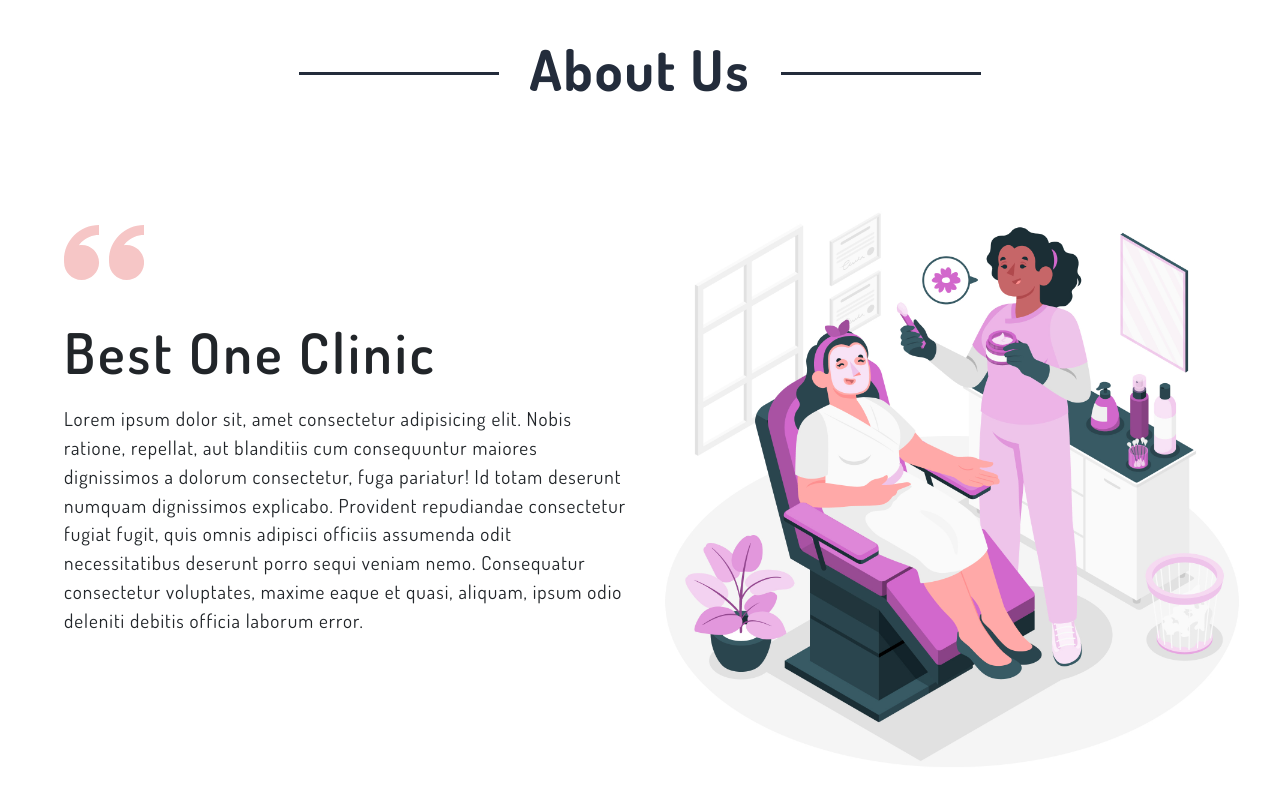
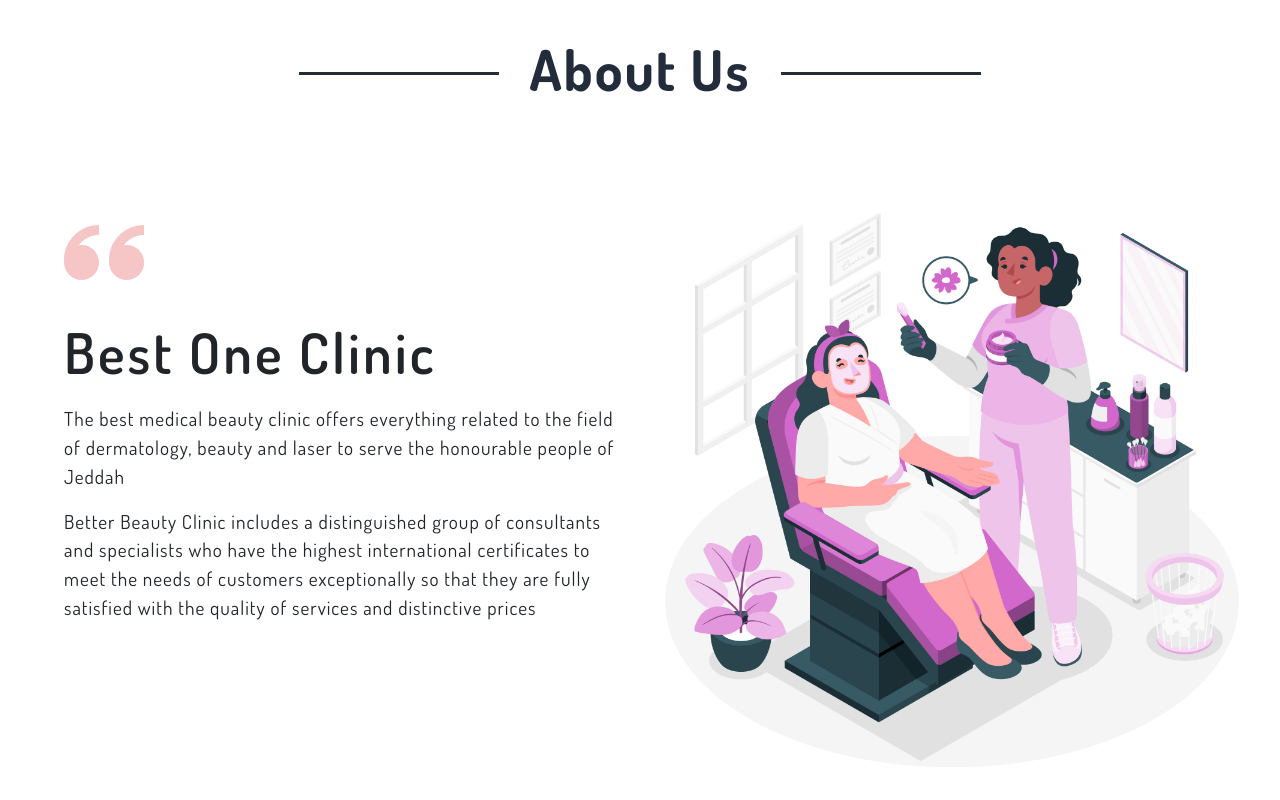
Before and after one commit to Mohamed-A-Awara/Beauty-Clinic, a React (Vite) app: page / in a window 1280 px wide. Shown: the part 850-1650 px from the top of the page. Built offline with nearby package versions, Linux system fonts and the light colour scheme.

Commit message:
version 1.3

```diff
--- a/src/Pages/About Us/AboutUs.jsx
+++ b/src/Pages/About Us/AboutUs.jsx
@@ -21,9 +21,12 @@ function AboutUs() {
                 <div className='containerUser'>
                     <Row >
                         <Col lg='6' md='12' sm='12' className='aboutContent-data'>
-                                <span> <ImQuotesLeft/>  </span>
+                            <span> <ImQuotesLeft />  </span>
                             <h1>Best One Clinic </h1>
-                                <p>Lorem ipsum dolor sit, amet consectetur adipisicing elit. Nobis ratione, repellat, aut blanditiis cum consequuntur maiores dignissimos a dolorum consectetur, fuga pariatur! Id totam deserunt numquam dignissimos explicabo. Provident repudiandae consectetur fugiat fugit, quis omnis adipisci officiis assumenda odit necessitatibus deserunt porro sequi veniam nemo. Consequatur consectetur voluptates, maxime eaque et quasi, aliquam, ipsum odio deleniti debitis officia laborum error.</p>
+                            <p>The best medical beauty clinic offers everything related to the field of dermatology, beauty and laser to serve the honourable people of Jeddah                                </p>
+                            <p>
+                                Better Beauty Clinic includes a distinguished group of consultants and specialists who have the highest international certificates to meet the needs of customers exceptionally so that they are fully satisfied with the quality of services and distinctive prices
+                            </p>
                         </Col>
 
                         <Col lg='6' md='12' sm='12' className=' aboutContent-image'>
```
Lines whose indentation alone changed are shown as unchanged.
